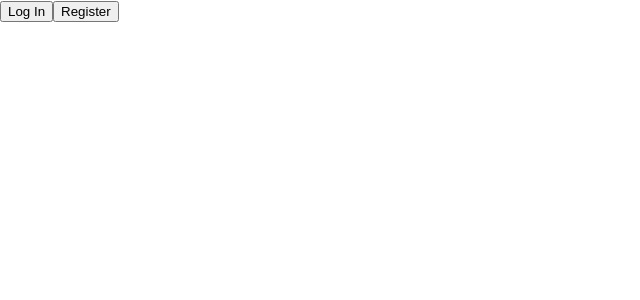
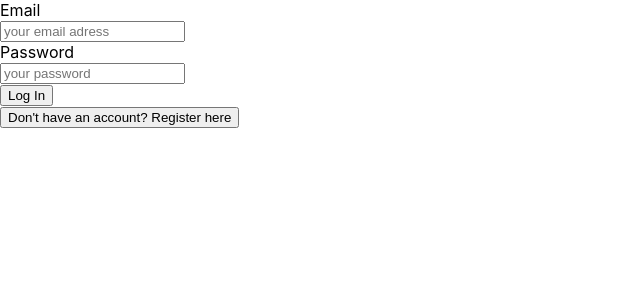
Before and after one commit to zeninnikita22/My-Projects, a React (Create React App) app in the folder GymBro/gymbro/: page / in a window 1280 px wide. Shown: the top 300 px of the page, without its empty margins (0-640 px from the left). Built offline with nearby package versions, Linux system fonts and the light colour scheme.

Commit message:
set up structure for log in/register forms

```diff
--- a/GymBro/gymbro/src/App.css
+++ b/GymBro/gymbro/src/App.css
@@ -0,0 +1,3 @@
+/* .login-box {
+  margin: 0 auto;
+} */
--- a/GymBro/gymbro/src/App.js
+++ b/GymBro/gymbro/src/App.js
@@ -1,11 +1,23 @@
-import logo from "./logo.svg";
 import "./App.css";
+import Login from "./Login";
+import Register from "./Register";
+import { useState } from "react";
 
 function App() {
+  const [switchToRegister, setSwitchToRegister] = useState(false);
   return (
     <div className="App">
-      <button>Log In</button>
-      <button>Register</button>
+      {switchToRegister ? (
+        <Register
+          switchToRegister={switchToRegister}
+          setSwitchToRegister={setSwitchToRegister}
+        />
+      ) : (
+        <Login
+          switchToRegister={switchToRegister}
+          setSwitchToRegister={setSwitchToRegister}
+        />
+      )}
     </div>
   );
 }
--- /dev/null
+++ b/GymBro/gymbro/src/Login.js
@@ -0,0 +1,37 @@
+function Login({ switchToRegister, setSwitchToRegister }) {
+  return (
+    <div className="login-box">
+      <form>
+        <div className="email-box">
+          <div className="email-box__label">Email</div>
+          <input
+            type="email"
+            placeholder="your email adress"
+            id="email"
+            name="email"
+          ></input>
+        </div>
+        <div className="password-box">
+          <div className="password-box__label">Password</div>
+          <input
+            type="password"
+            placeholder="your password"
+            id="password"
+            name="password"
+          ></input>
+        </div>
+        <div className="login-button-box">
+          <button type="submit">Log In</button>
+        </div>
+      </form>
+      <button
+        className="register-link"
+        onClick={() => setSwitchToRegister(!switchToRegister)}
+      >
+        Don't have an account? Register here
+      </button>
+    </div>
+  );
+}
+
+export default Login;
--- /dev/null
+++ b/GymBro/gymbro/src/Register.js
@@ -0,0 +1,55 @@
+function Register({ switchToRegister, setSwitchToRegister }) {
+  return (
+    <div className="register-box">
+      <form>
+        <div className="name-box">
+          <div className="name-box__label">Your name</div>
+          <input
+            type="text"
+            placeholder="type your name here"
+            id="name"
+            name="name"
+          ></input>
+        </div>
+        <div className="email-box">
+          <div className="email-box__label">Email</div>
+          <input
+            type="email"
+            placeholder="your email adress"
+            id="email"
+            name="email"
+          ></input>
+        </div>
+        <div className="password-box">
+          <div className="password-box__label">Password</div>
+          <input
+            type="password"
+            placeholder="your password"
+            id="password"
+            name="password"
+          ></input>
+        </div>
+        <div className="check-password-box">
+          <div className="check-password-box__label">Confirm your password</div>
+          <input
+            type="password"
+            placeholder="confirm your password"
+            id="confirm-password"
+            name="confirm-password"
+          ></input>
+        </div>
+        <div className="register-button-box">
+          <button type="submit">Register</button>
+        </div>
+      </form>
+      <button
+        className="login-link"
+        onClick={() => setSwitchToRegister(!switchToRegister)}
+      >
+        Already have an account? Log in here
+      </button>
+    </div>
+  );
+}
+
+export default Register;
```
